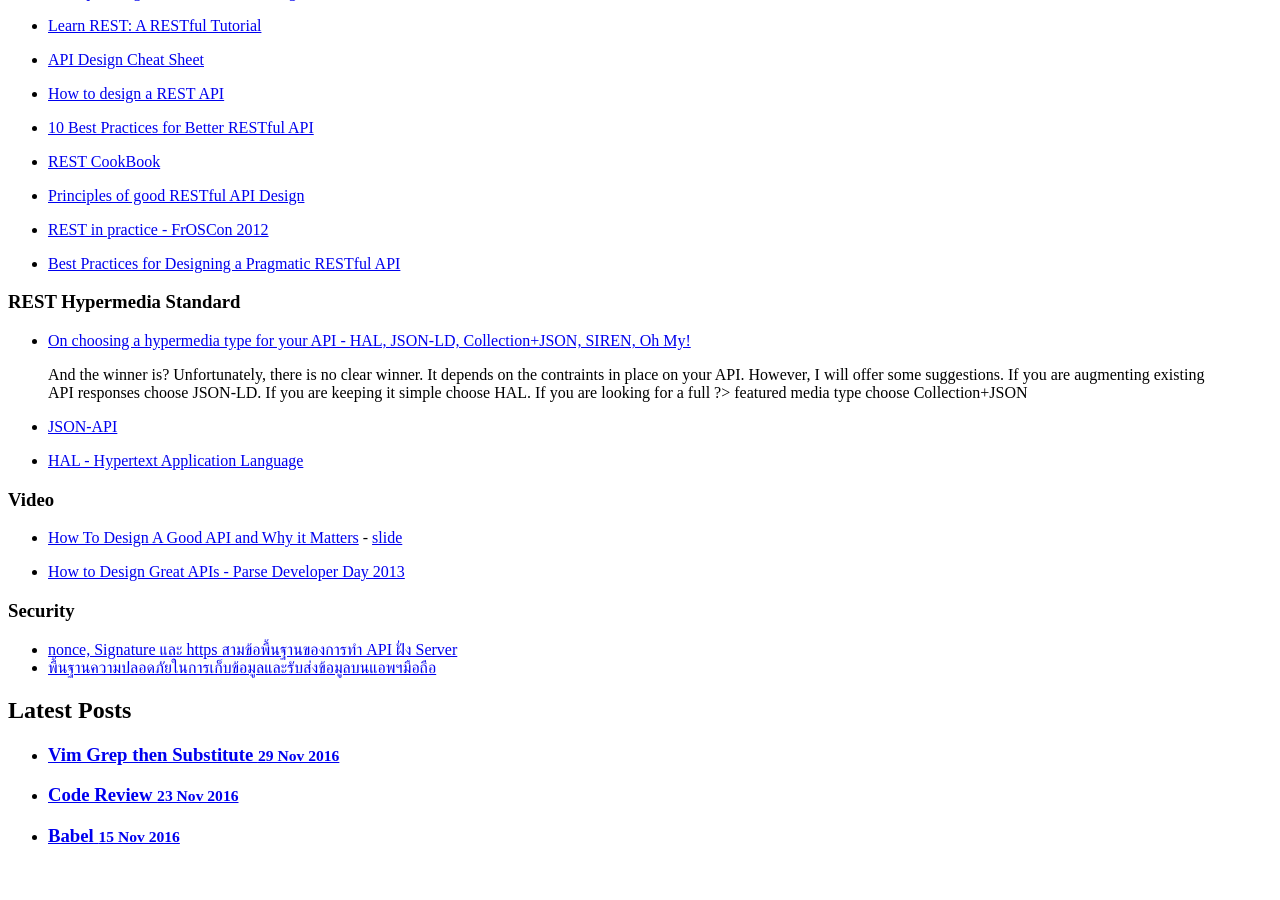
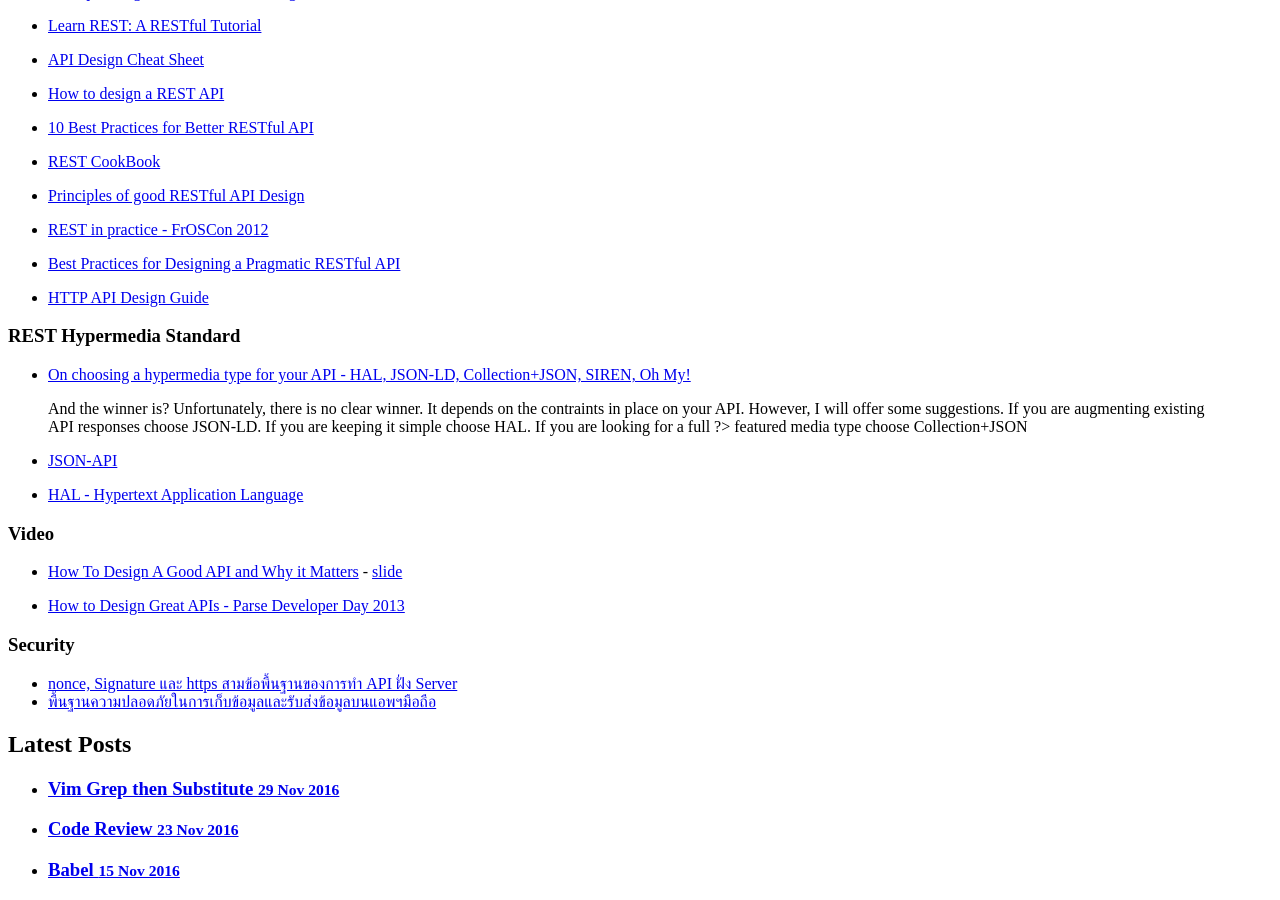
Before and after one commit to ibotdotout/ibotdotout.github.io, a Jekyll site: the page built from _posts/2016-06-26-restful-api.md, in a window 1280 px wide and 900 px high, scrolled down 586 px. Built offline with Jekyll 4.4.1, drawn with Linux system fonts in a browser that asks for light colours; nearby versions of some CDN libraries; comment, search, counter and statistics services are not loaded; before the commit the page ends 1452 px from its top, so only the background shows below that.

Commit message:
update(rest): add http api design guide

```diff
--- a/_posts/2016-06-26-restful-api.md
+++ b/_posts/2016-06-26-restful-api.md
@@ -48,6 +48,8 @@ update_date: 2016-06-27
 
 - [Best Practices for Designing a Pragmatic RESTful API](http://www.vinaysahni.com/best-practices-for-a-pragmatic-restful-api)
 
+- [HTTP API Design Guide](https://geemus.gitbooks.io/http-api-design/content/en/)
+
 ### REST Hypermedia Standard
 
 - [On choosing a hypermedia type for your API - HAL, JSON-LD, Collection+JSON, SIREN, Oh My!](http://sookocheff.com/post/api/on-choosing-a-hypermedia-format/)
```
